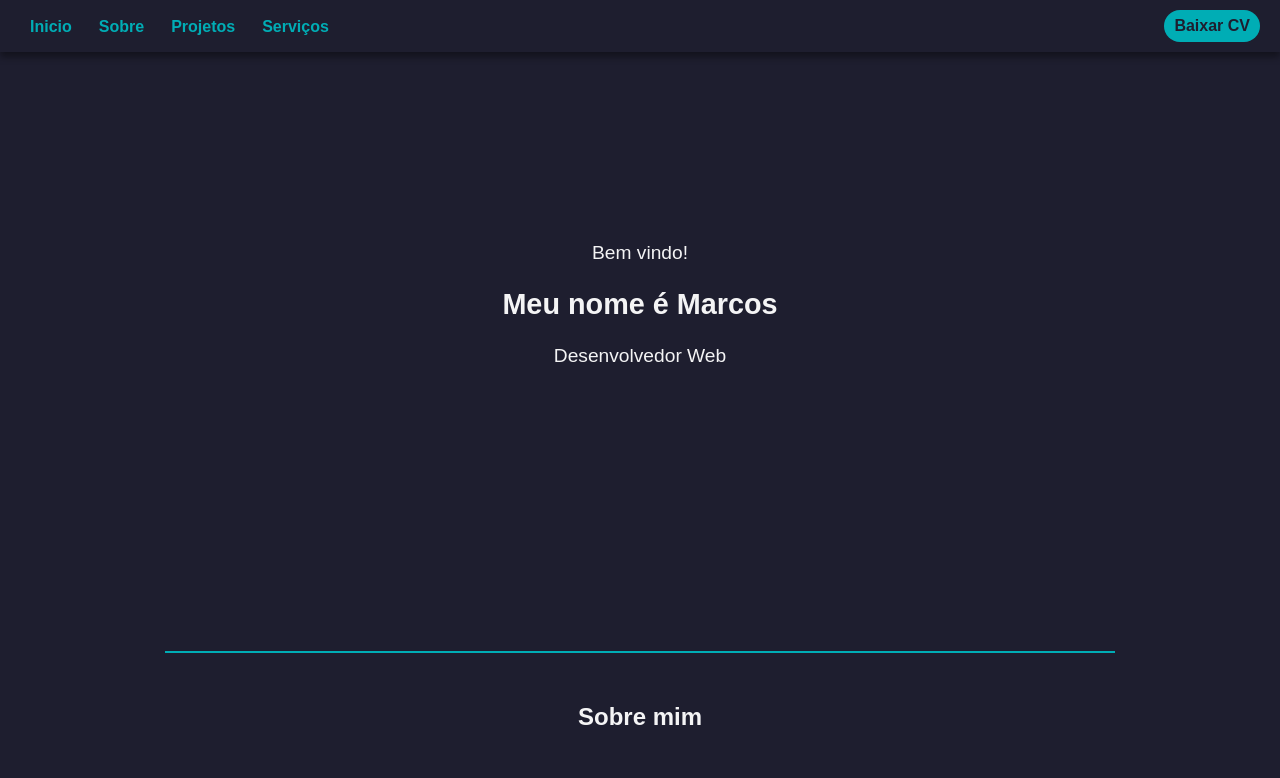
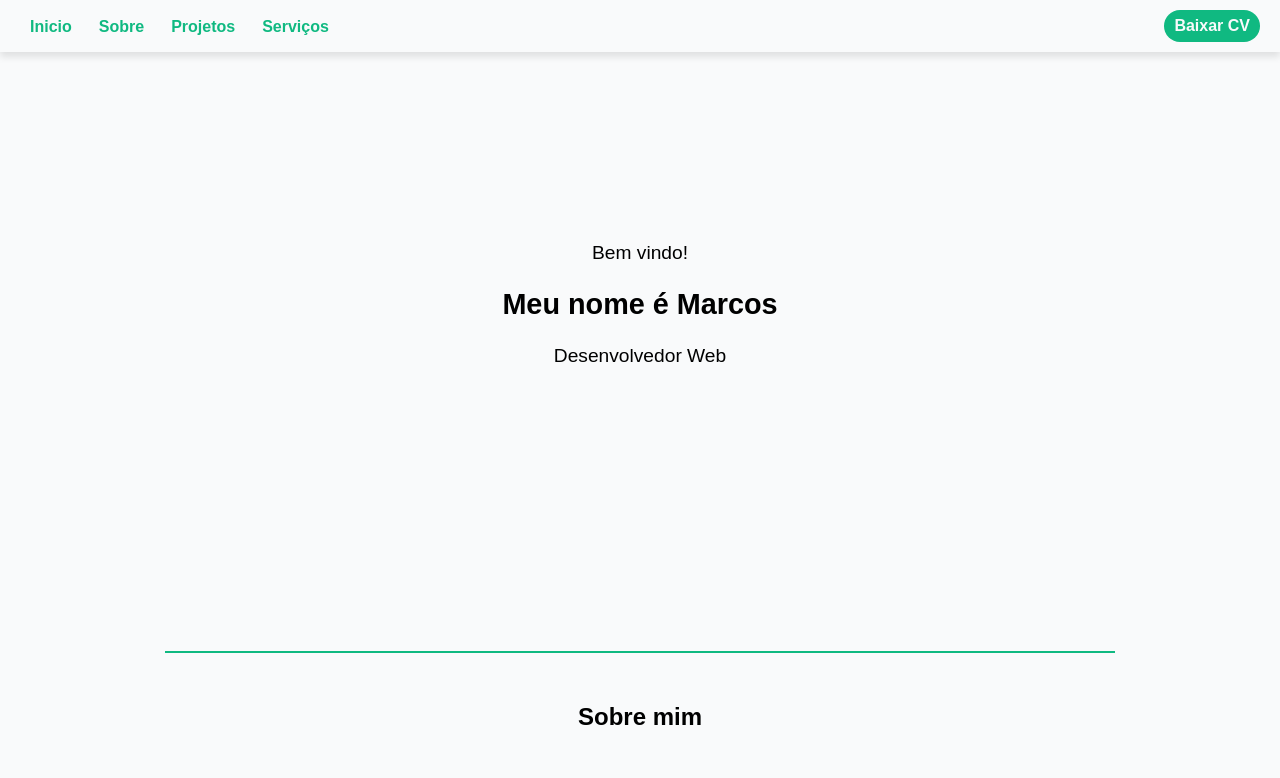
Before and after one commit to marcoshjunior/Portifolio, a plain HTML site: page index.html in a window 1280 px wide. Shown: the top 778 px of the page. Drawn offline with Linux system fonts and the light colour scheme.

Commit message:
Update style.css

```diff
--- a/style.css
+++ b/style.css
@@ -1,13 +1,13 @@
 :root {
-  --cor-principal: #1e1e2f;
-  --cor-texto-principal: #f4f4f5;
-  --cor-texto-secundario: #a1a1aa;
-  --cor-sombra-do-nav: rgba(0, 0, 0, 0.4);
-  --cor-botoes: #00adb5;
-  --cor-botoes-hover: #019ca3;
-  --cor-margens: #2c2c3e;
-  --cor-cards: #f4f4f5;
-  --cor-backcards: rgba(0, 0, 0, 0.4);
+  --cor-principal: #f9fafb;
+  --cor-texto-principal: #000000;
+  --cor-texto-secundario: #1a1a1a;
+  --cor-sombra-do-nav: rgba(0, 0, 0, 0.1);
+  --cor-botoes: #10b981;
+  --cor-botoes-hover: #059669;
+  --cor-margens: #e5e7eb;
+  --cor-cards: #f9fafb;
+  --cor-backcards: rgba(0, 0, 0, 0.1);
 }
 
 * {
@@ -115,7 +115,7 @@ section {
   display: flex;
   justify-content: center;
   gap: 15px;
-  color: var(--cor-botoes);
+  color: var(--cor-texto-principal);
 }
 .icones li {
   padding: 5px 15px 5px 15px;
```
